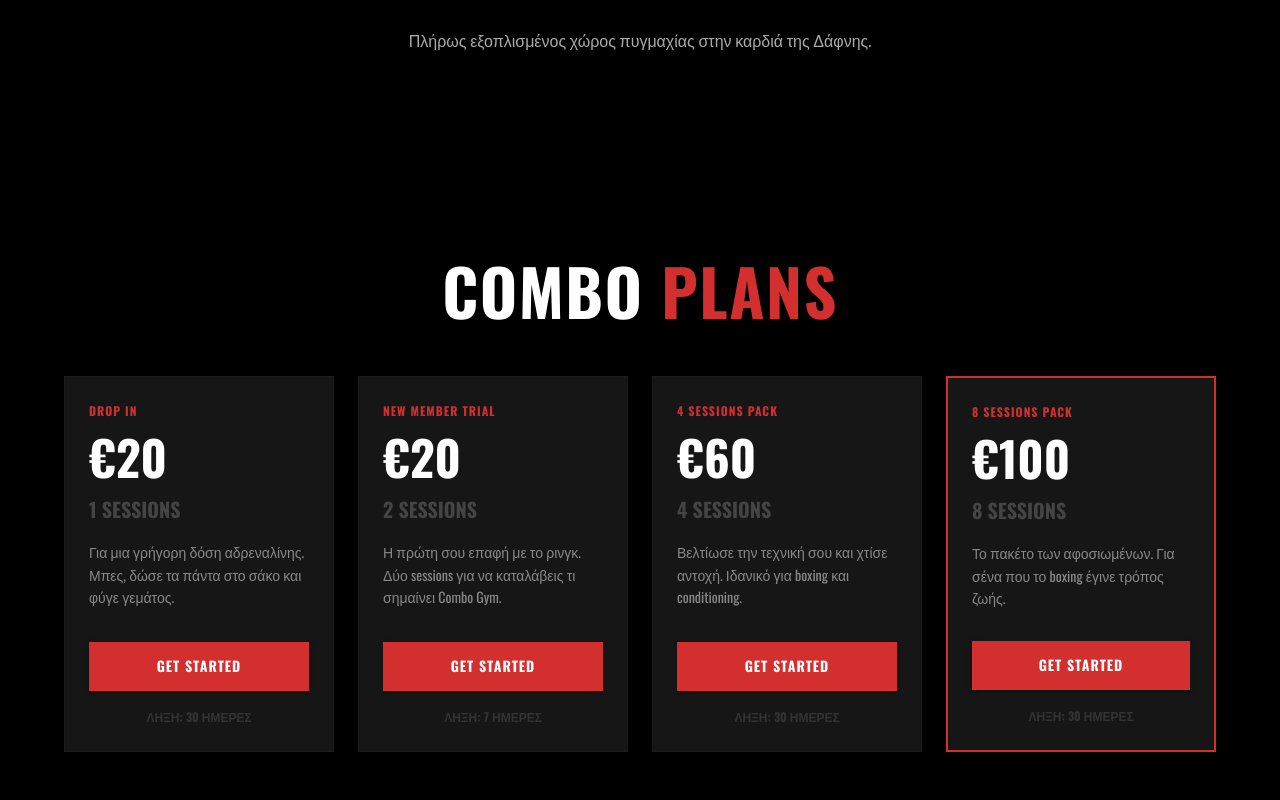
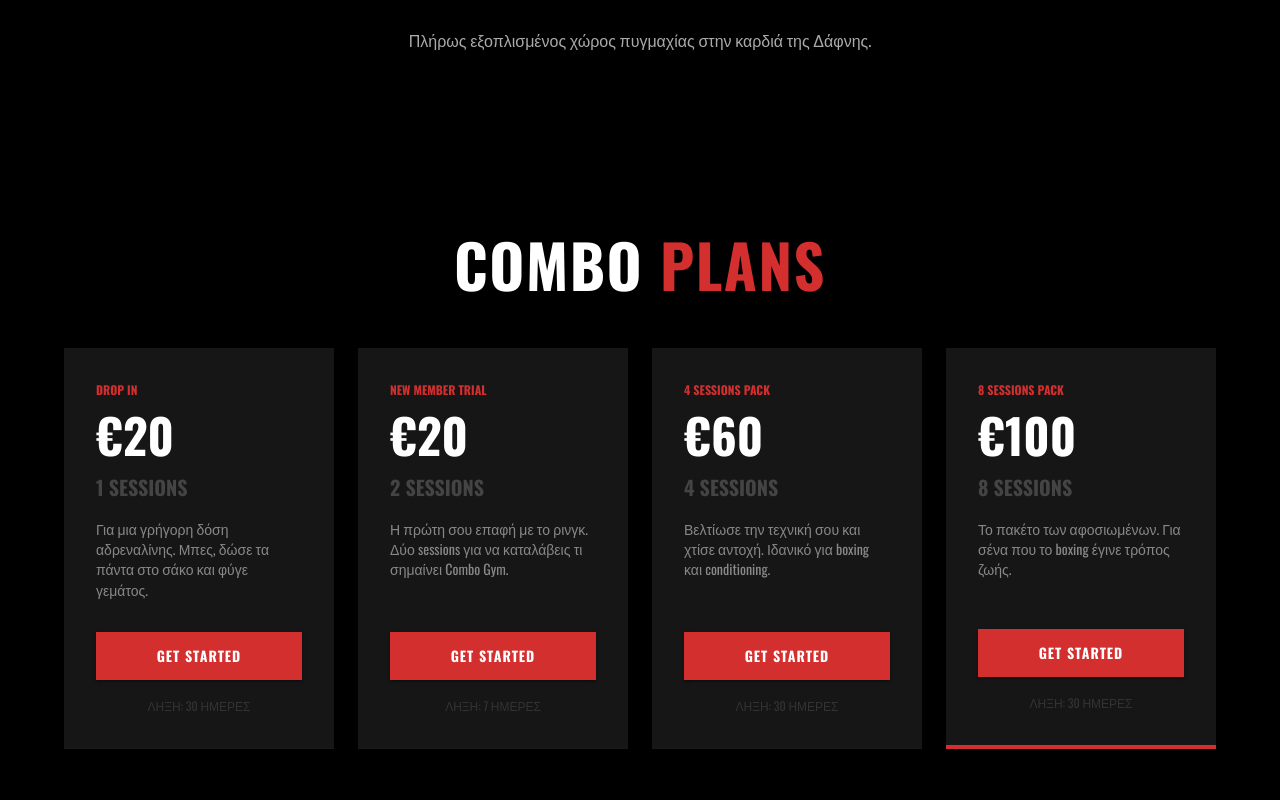
Before and after one commit to Sofios95/Combo_Gym, a React (Vite) app in the folder Frontend/: page / in a window 1280 px wide. Shown: the part 3260-4060 px from the top of the page. Built offline with nearby package versions, Linux system fonts and the light colour scheme; no server answers.

Commit message:
fix: responiveness

```diff
--- a/Frontend/src/pages/Tokens.tsx
+++ b/Frontend/src/pages/Tokens.tsx
@@ -1,8 +1,5 @@
 import { useState } from 'react';
-import {
-  Box, Container, Typography,
-  Button, Backdrop, CircularProgress, Paper
-} from '@mui/material';
+import { Box, Container, Typography, Button, Backdrop, CircularProgress, Paper } from '@mui/material';
 import api from '../api/axiosConfig';
 import { useAuth } from '../context/AuthContext';
 
@@ -29,101 +26,53 @@
   };
 
   return (
-    <Box sx={{
-      bgcolor: '#000',
-      minHeight: '100vh',
-      pt: { xs: 10, md: 15 },
-      pb: 10,
-      width: '100%',
-      overflowX: 'hidden'
-    }}>
+    <Box sx={{ bgcolor: '#000', minHeight: '100vh', pt: { xs: 8, md: 12 }, pb: 10, width: '100%', overflow: 'hidden' }}>
       <Backdrop sx={{ color: '#fff', zIndex: 1000 }} open={isProcessing}>
         <CircularProgress color="error" />
       </Backdrop>
 
-      <Container maxWidth="lg">
-        <Typography
-          variant="h2"
-          align="center"
-          sx={{
-            fontWeight: 900,
-            mb: 6,
-            color: '#fff',
-            fontSize: { xs: '2rem', md: '4rem' },
-            textTransform: 'uppercase'
-          }}
-        >
-          COMBO <span style={{ color: '#d32f2f' }}>PLANS</span>
-        </Typography>
+      <Container maxWidth="lg"> {/* Χρησιμοποιούμε Container όπως στον Coach */}
+        <Box sx={{ textAlign: 'center', mb: 6 }}>
+          <Typography variant="h2" sx={{ color: '#fff', fontWeight: 900, fontSize: { xs: '2.2rem', md: '3.75rem' }, textTransform: 'uppercase' }}>
+            COMBO <span style={{ color: '#d32f2f' }}>PLANS</span>
+          </Typography>
+        </Box>
 
-        {/* ΤΟ ΚΡΙΣΙΜΟ BOX ΠΟΥ ΔΙΟΡΘΩΝΕΙ ΤΟ LAYOUT */}
+        {/* ΑΥΤΟ ΤΟ BOX ΕΙΝΑΙ ΦΩΤΟΤΥΠΙΑ ΤΟΥ COACH PROFILE */}
         <Box sx={{
-          display: 'flex !important',
-          flexDirection: { xs: 'column !important', md: 'row !important' },
-          flexWrap: 'wrap !important',
+          display: 'flex',
+          flexDirection: { xs: 'column', md: 'row' },
           gap: 3,
-          justifyContent: 'center',
-          alignItems: 'stretch',
-          width: '100%',
+          width: '100%'
         }}>
           {tokenPackages.map((pkg, index) => (
-            <Box
-              key={index}
-              sx={{
-                flex: { xs: '1 1 100%', md: '1 1 calc(25% - 24px)' },
-                maxWidth: { xs: '100%', md: '320px' },
-                width: '100%',
-                display: 'flex'
-              }}
-            >
+            <Box key={index} sx={{ flex: { xs: '1 1 100%', md: '1 1 25%' }, width: '100%' }}>
               <Paper sx={{
+                p: 4,
                 bgcolor: '#0a0a0a',
-                color: '#fff',
-                border: pkg.featured ? '2px solid #d32f2f' : '1px solid #1a1a1a',
+                borderBottom: pkg.featured ? '4px solid #d32f2f' : '1px solid #1a1a1a',
                 borderRadius: 0,
-                width: '100%',
+                height: '100%',
                 display: 'flex',
-                flexDirection: 'column',
-                p: 3,
-                transition: 'all 0.3s ease',
-                '&:hover': {
-                  borderColor: '#d32f2f',
-                  transform: 'translateY(-5px)'
-                }
+                flexDirection: 'column'
               }}>
-                <Typography variant="caption" sx={{ color: '#d32f2f', fontWeight: 900, mb: 1, letterSpacing: 1 }}>
-                  {pkg.title}
+                <Typography variant="caption" sx={{ color: '#d32f2f', fontWeight: 900, mb: 1, textTransform: 'uppercase' }}>
+                    {pkg.title}
                 </Typography>
-
-                <Typography variant="h3" sx={{ fontWeight: 900, mb: 1, fontSize: { xs: '2.5rem', md: '3rem' } }}>
-                  €{pkg.price}
-                </Typography>
-
-                <Typography variant="h6" sx={{ color: '#444', mb: 2, fontWeight: 800 }}>
-                  {pkg.tokens} SESSIONS
-                </Typography>
-
-                <Typography variant="body2" sx={{ color: '#888', mb: 4, flexGrow: 1, lineHeight: 1.6 }}>
-                  {pkg.description}
-                </Typography>
+                <Typography variant="h3" sx={{ fontWeight: 900, color: '#fff', mb: 1 }}>€{pkg.price}</Typography>
+                <Typography variant="h6" sx={{ color: '#444', mb: 2, fontWeight: 800 }}>{pkg.tokens} SESSIONS</Typography>
+                <Typography variant="body2" sx={{ color: '#888', mb: 4, flexGrow: 1 }}>{pkg.description}</Typography>
 
                 <Box sx={{ mt: 'auto' }}>
                   <Button
                     onClick={() => handlePurchase(pkg)}
                     variant="contained"
                     fullWidth
-                    sx={{
-                      bgcolor: '#d32f2f',
-                      color: '#fff',
-                      fontWeight: 900,
-                      py: 1.5,
-                      borderRadius: 0,
-                      '&:hover': { bgcolor: '#b71c1c' }
-                    }}
+                    sx={{ bgcolor: '#d32f2f', fontWeight: 900, py: 1.5, borderRadius: 0, '&:hover': { bgcolor: '#b71c1c' } }}
                   >
                     GET STARTED
                   </Button>
-                  <Typography variant="caption" sx={{ display: 'block', mt: 2, color: '#333', textAlign: 'center', fontWeight: 700 }}>
+                  <Typography variant="caption" sx={{ display: 'block', mt: 2, color: '#333', textAlign: 'center' }}>
                     ΛΗΞΗ: {pkg.expires}
                   </Typography>
                 </Box>
```
